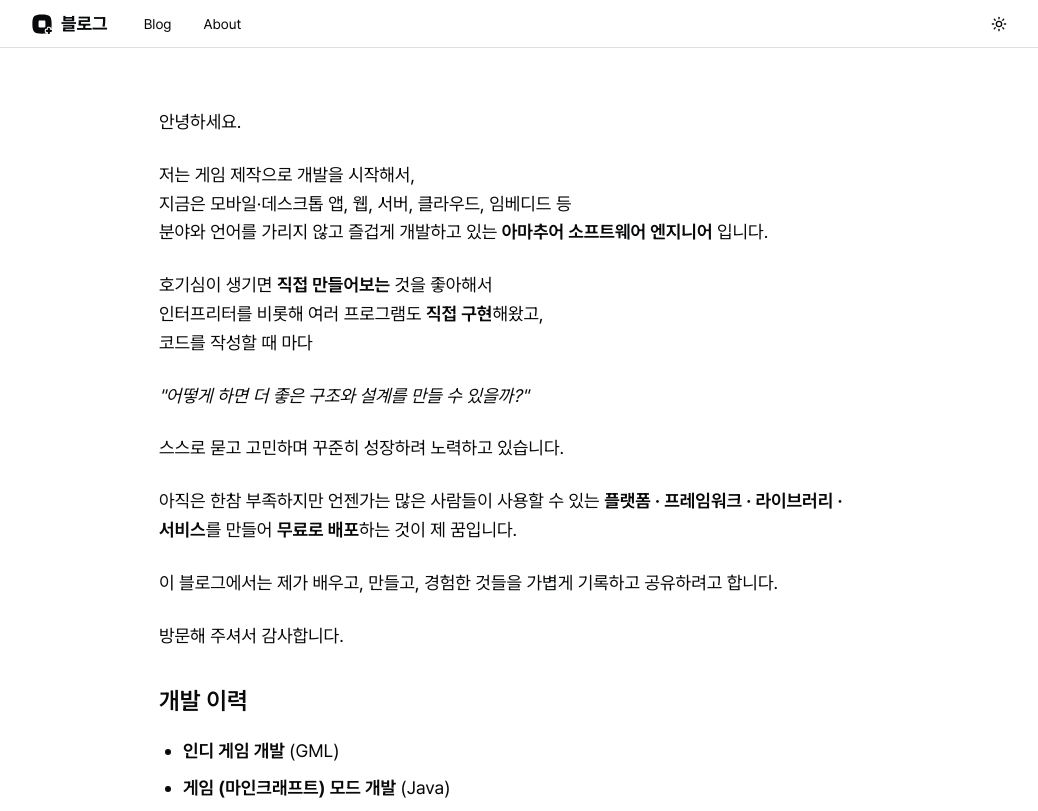
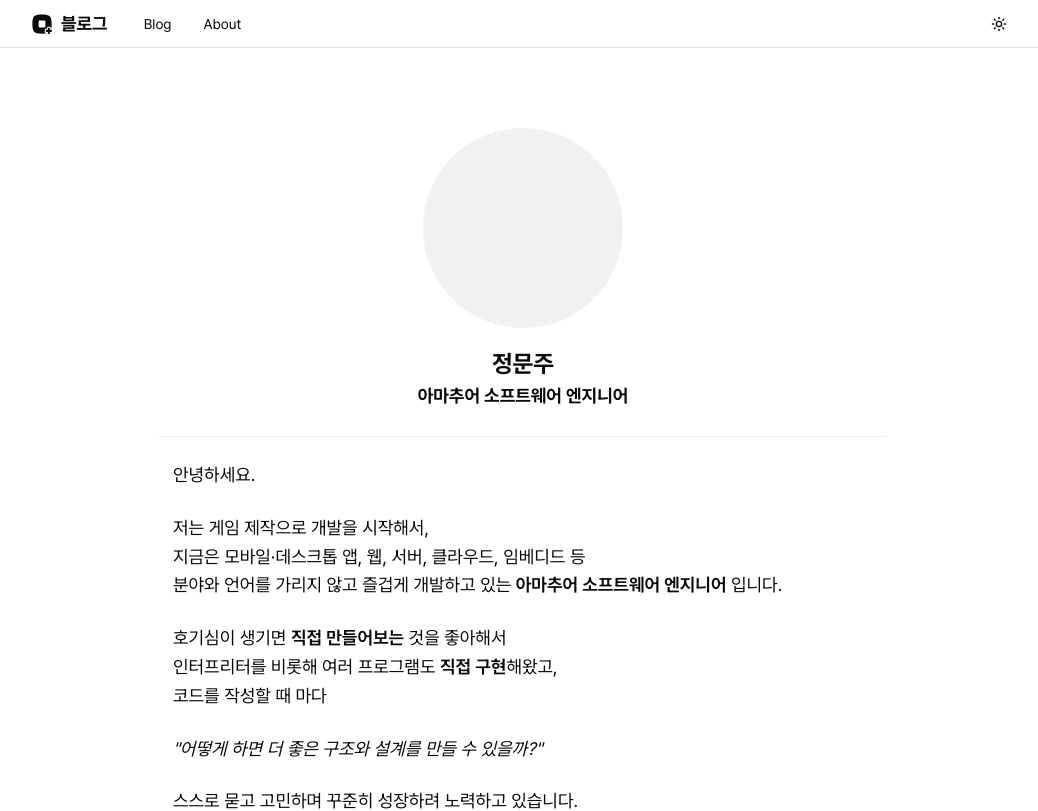
Before and after one commit to kahyou22/kahyou.dev, a Next.js app: page /about in a window 1280 px wide. Shown: the top 811 px of the page, without its empty margins (117-1155 px from the left). Built offline with nearby package versions, Linux system fonts and the light colour scheme.

Commit message:
feat: /about 페이지 avatar 영역 및 이름, 설명 추가

```diff
--- a/app/about/page.module.css
+++ b/app/about/page.module.css
@@ -1,3 +1,41 @@
 .about {
+  display: flex;
+  flex-direction: column;
+  align-items: center;
+  width: 100%;
   max-width: calc(768px - var(--layout-spacing) * 2);
 }
+
+.about h3 {
+  font-size: 1.5rem;
+  line-height: 2rem;
+  margin: 0;
+}
+
+.about h4 {
+  font-size: 1.125rem;
+  line-height: 2rem;
+  margin: 0;
+}
+
+.about hr {
+  width: 100%;
+  margin-top: 1.5rem;
+  margin-bottom: 1.5rem;
+  border: none;
+  border-top: 1px solid var(--color-muted);
+}
+
+.intro {
+  max-width: 700px;
+}
+
+.avatar-wrapper {
+  margin-top: 20px;
+  margin-bottom: 20px;
+  width: 200px;
+  height: 200px;
+  overflow: hidden;
+  border-radius: 50%;
+  background-color: var(--color-muted);
+}
--- a/app/about/page.tsx
+++ b/app/about/page.tsx
@@ -11,8 +11,14 @@ export const metadata: Metadata = {
 
 export default function About() {
   return (
-    <div className={`md-body ${style.about}`}>
-      <AboutInfo />
+    <div className={`${style.about}`}>
+      <div className={style["avatar-wrapper"]}></div>
+      <h3>정문주</h3>
+      <h4>아마추어 소프트웨어 엔지니어</h4>
+      <hr />
+      <div className={`md-body ${style.intro}`}>
+        <AboutInfo />
+      </div>
     </div>
   );
 }
```
